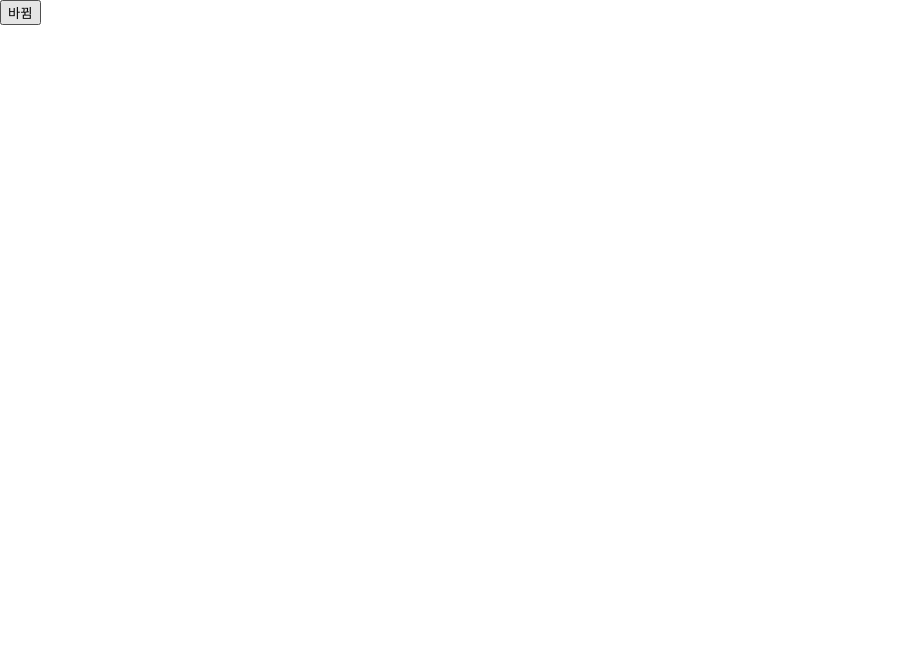
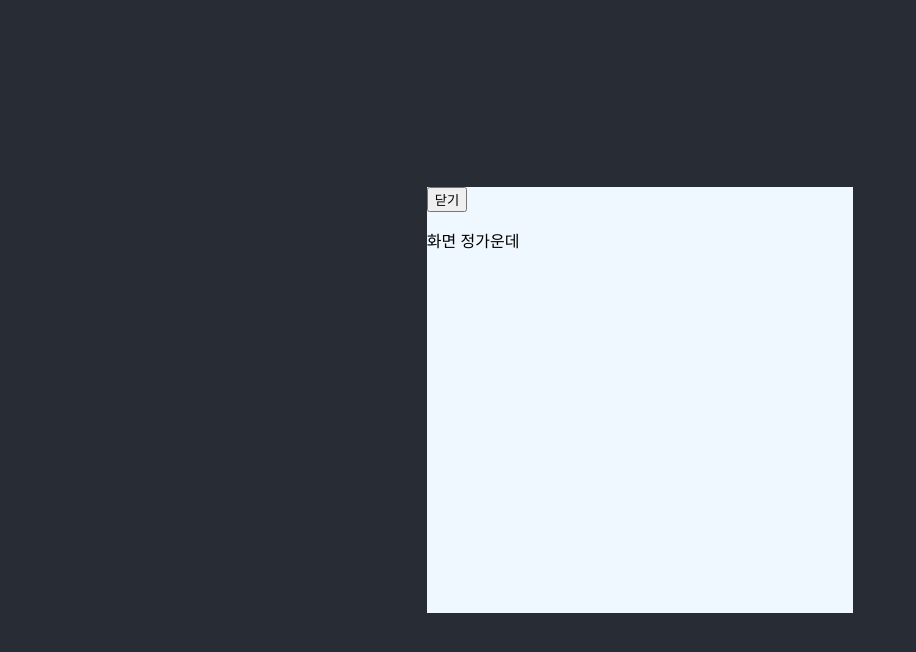
Before and after one commit to molladeath/ppp20230102, a React (Create React App) app: page / in a window 1280 px wide. Shown: the top 652 px of the page, without its empty margins (0-916 px from the left). Built offline with nearby package versions, Linux system fonts and the light colour scheme.

Commit message:
팝팝팝

```diff
--- a/src/App.css
+++ b/src/App.css
@@ -37,11 +37,27 @@
   }
 }
 
+body{height: 3000;}
+.openpopup{
+  position: fixed;
+  top : 0; left: 0; right: 0; bottom: 0;
+  overflow-y: hidden;
+}
 
-.white{
+.openpopup:before{
+  content: "";
+  position: absolute;
+  background-color: #282c34;
+  top : 0; left: 0; right: 0; bottom: 0;
+}
+
+#pop{
+  position: absolute;
+  max-width: 500;
+  width: 33.333vw;
+  height: 33.333vw;
+  background-color: aliceblue;
+  left: 0; right: 0; top: 0; bottom: 0;
+  margin: auto;
 
 }
-.dark{
-  background-color :black;
-  color: azure;
-}
--- a/src/App.js
+++ b/src/App.js
@@ -4,8 +4,11 @@ import './App.css';
 function App() {
   const [open , setToggle] = useState(true);
   return (
-    <div className={open ?"white" :"dark"} >
-      <button onClick={()=> { setToggle(!open);}}>바뀜</button>
+    <div className='body openpopup' >
+      <div id = 'pop'>
+        <button>닫기</button>
+        <p>화면 정가운데</p>
+      </div>
     </div>
   );
 }
```
